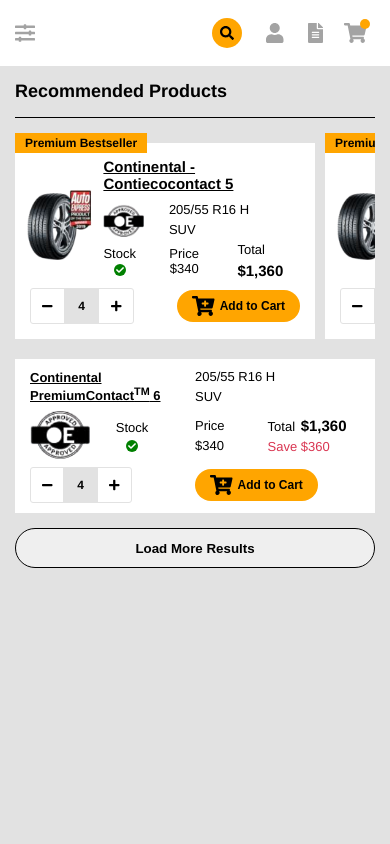
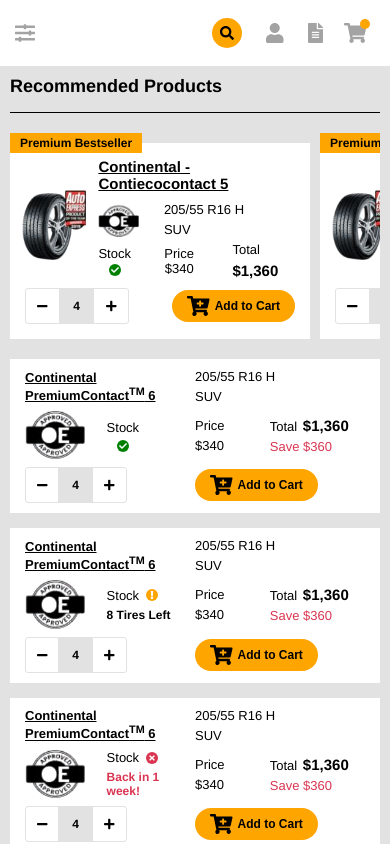
Before and after one commit to hareeshcs33/auto-cart, a Vue app: page /#/ in a window 390 px wide. Shown: the top 844 px of the page. Built offline with nearby package versions, Linux system fonts and the light colour scheme.

Commit message:
UI Update

```diff
--- a/src/components/card-bestseller.vue
+++ b/src/components/card-bestseller.vue
@@ -124,6 +124,8 @@
 .alert-icon {
     color: #fff;
     font-size: 12px;
+    width: 12px;
+    height: 12px;
     border-radius: 100%;
     padding: 2px;
 }
--- a/src/components/card-product.vue
+++ b/src/components/card-product.vue
@@ -11,7 +11,10 @@
             <div class="label">SUV</div>
         </div>
         <div class="wrap-box wrap-4">
-            <div class="label">Stock <i class="fas fa-check check-icon"></i></div>
+            <div class="label" :class="isStock === 'inStock' ? 'in-stock-label':''">Stock <i class="fas" :class="stockAvailable"></i>
+                <div class="no-stock" v-if="isStock === 'noStock'">Back in 1 week!</div>
+                <div class="alert-stock" v-if="isStock === 'alertStock'">8 Tires Left</div>
+            </div>
         </div>
         <div class="wrap-box wrap-5">
             <div class="label">Price <span>$340</span></div>
@@ -36,6 +39,18 @@
         </div>
     </div>
 </template>
+<script>
+export default {
+    props: [
+        'isStock'
+    ],
+    computed: {
+    stockAvailable: function () {
+      return this.isStock === 'inStock' ? 'check-icon fa-check' : this.isStock === 'alertStock' ? 'alert-icon fa-exclamation' : 'into-icon fa-times';
+    }
+  }
+}
+</script>
 <style scoped>
 .card {
     background-color: #fff;
@@ -118,6 +133,8 @@
 .alert-icon {
     color: #fff;
     font-size: 12px;
+    width: 12px;
+    height: 12px;
     border-radius: 100%;
     padding: 2px;
 }
@@ -135,10 +152,19 @@
     display: none;
     margin-top: 5px;
 }
+.alert-stock {
+    color: #000;
+}
+.no-stock {
+    color: #d93551;
+}
+.no-stock,
+.alert-stock {
+    font-size: 12px;
+    font-weight: bold;
+    margin: 5px 5px 0 0;
+}
 @media (max-width: 992px) {
-    .add-cta-text {
-        /* display: none; */
-    }
     .product-card {
         width: 49%;
         flex-flow: row wrap;
@@ -149,16 +175,17 @@
         margin-bottom: 5px;
     }
     .wrap-2 {
-        width: 26%;
+        width: 24%;
         order: 3;
         margin-bottom: 5px;
+        padding-right: 5px;
     }
     .wrap-3 {
         width: 50%;
         order: 2;
     }
     .wrap-4 {
-        width: 24%;
+        width: 26%;
         order: 4;
     }
     .wrap-5 {
@@ -166,7 +193,14 @@
         order: 5;
 
     }
-    .wrap-4 .label,
+    .wrap-4 .label.in-stock-label{
+        display: flex;
+        justify-content: space-between;
+        flex-direction: column;
+    }
+    .wrap-4 .label.in-stock-label .check-icon {
+        margin-left: 10px;
+    }
     .wrap-5 .label {
         display: flex;
         justify-content: space-between;
@@ -176,8 +210,9 @@
     .wrap-5 .label span {
         margin-top: 5px;
     }
-    .wrap-4 .label .check-icon {
-        margin-left: 10px;
+    .wrap-4 .label .alert-icon,
+    .wrap-4 .label .into-icon {
+        margin-left: 3px;
     }
     .save-value {
         display: block;
--- a/src/components/filters.vue
+++ b/src/components/filters.vue
@@ -21,11 +21,11 @@
 <style>
 header {
   border-bottom: 1px solid #000;
-  margin-bottom: 15px;
+  margin-bottom: 20px;
   padding-bottom: 10px;
 }
 .page-title {
-  margin-bottom: 20px;
+  margin-bottom: 22px;
 }
 .filter-block {
   display: flex;
--- a/src/components/main-wrapper.vue
+++ b/src/components/main-wrapper.vue
@@ -6,7 +6,12 @@
       <card-bestseller></card-bestseller>
     </div>
     <div class="product-cards">
-      <card-product></card-product>
+      <card-product :isStock="'inStock'"></card-product>
+      <card-product :isStock="'alertStock'"></card-product>
+      <card-product :isStock="'noStock'"></card-product>
+      <card-product :isStock="'inStock'"></card-product>
+      <card-product :isStock="'inStock'"></card-product>
+      <card-product :isStock="'inStock'"></card-product>
     </div>
     <button type="button" class="load-more-cta">Load More Results</button>
   </div>
@@ -20,7 +25,6 @@
   name: 'main-wrapper',
   data () {
     return {
-
     }
   },
   components: {
@@ -73,7 +77,7 @@
 }
 @media (max-width: 767px){
   .main-wrapper {
-    padding: 15px;
+    padding: 10px;
   }
   .best-seller-block {
     overflow-x: auto;
```
